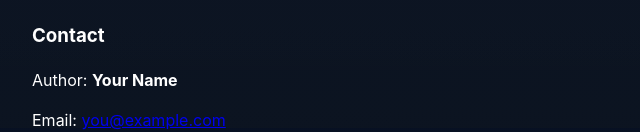
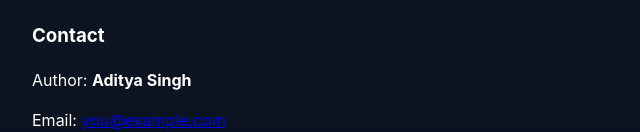
Before and after one commit to AdityaSingh0472/devops-static-website, a plain HTML site: page index.html in a window 1280 px wide. Shown: the part 672-804 px from the top of the page, 118-758 px from the left. Drawn offline with Linux system fonts and the light colour scheme.

Commit message:
general changes

```diff
--- a/index.html
+++ b/index.html
@@ -41,7 +41,7 @@
     <section id="contact" class="section small">
       <div class="container">
         <h3>Contact</h3>
-        <p>Author: <strong>Your Name</strong></p>
+        <p>Author: <strong>Aditya Singh</strong></p>
         <p>Email: <a href="mailto:you@example.com">you@example.com</a></p>
       </div>
     </section>
```
